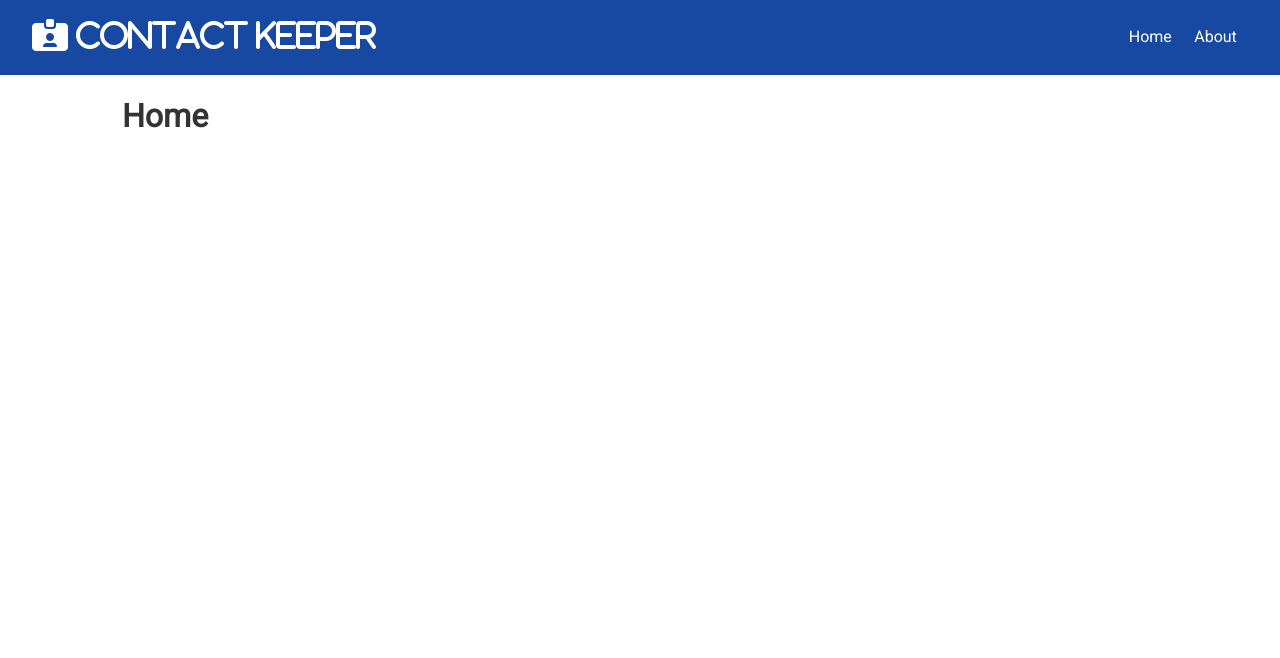
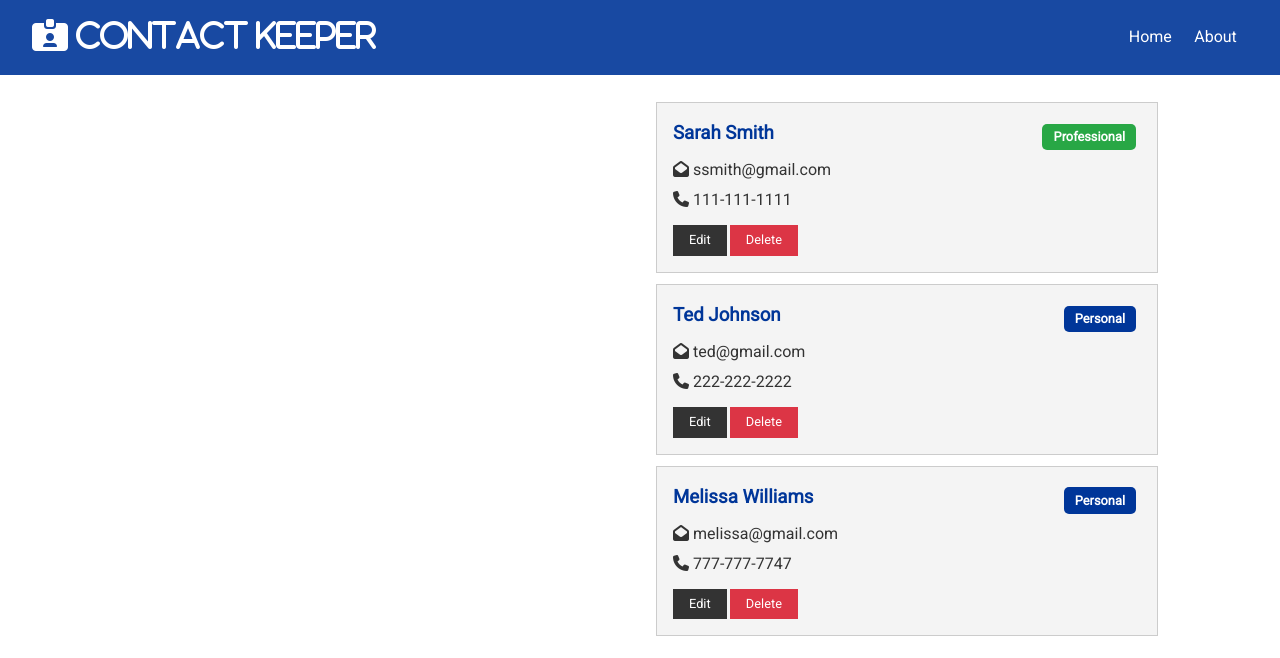
Before and after one commit to madjack99/contact-keeper, a React (Create React App) app in the folder client/: page / in a window 1280 px wide. Shown: the top 658 px of the page. Built offline with nearby package versions, Linux system fonts and the light colour scheme.

Commit message:
feat: add ContactItem

```diff
--- /dev/null
+++ b/client/src/components/contacts/ContactItem.js
@@ -0,0 +1,45 @@
+import React from 'react';
+import PropTypes from 'prop-types';
+
+const ContactItem = ({ contact }) => {
+  const { id, name, email, phone, type } = contact;
+
+  return (
+    <div className='card bg-light'>
+      <h3 className='text-primary text-left'>
+        {name}{' '}
+        <span
+          style={{ float: 'right' }}
+          className={
+            'badge ' +
+            (type === 'professional' ? 'badge-success' : 'badge-primary')
+          }
+        >
+          {type.charAt(0).toUpperCase() + type.slice(1)}
+        </span>
+      </h3>
+      <ul className='list'>
+        {email && (
+          <li>
+            <i className='fas fa-envelope-open'></i> {email}
+          </li>
+        )}
+        {phone && (
+          <li>
+            <i className='fas fa-phone'></i> {phone}
+          </li>
+        )}
+      </ul>
+      <p>
+        <button className='btn btn-dark btn-sm'>Edit</button>
+        <button className='btn btn-danger btn-sm'>Delete</button>
+      </p>
+    </div>
+  );
+};
+
+ContactItem.propTypes = {
+  contact: PropTypes.object.isRequired,
+};
+
+export default ContactItem;
--- /dev/null
+++ b/client/src/components/contacts/Contacts.js
@@ -0,0 +1,20 @@
+import React, { Fragment, useContext } from 'react';
+
+import ContactContext from '../../context/contact/contactContext';
+import ContactItem from './ContactItem';
+
+const Contacts = () => {
+  const contactContext = useContext(ContactContext);
+
+  const { contacts } = contactContext;
+
+  return (
+    <Fragment>
+      {contacts.map((contact) => (
+        <ContactItem key={contact.id} contact={contact} />
+      ))}
+    </Fragment>
+  );
+};
+
+export default Contacts;
--- a/client/src/components/pages/Home.js
+++ b/client/src/components/pages/Home.js
@@ -1,9 +1,14 @@
 import React from 'react';
+
+import Contacts from '../contacts/Contacts';
 
 const Home = () => {
   return (
-    <div>
-      <h1>Home</h1>
+    <div class='grid-2'>
+      <div>{/* contact form */}</div>
+      <div>
+        <Contacts />
+      </div>
     </div>
   );
 };
```
